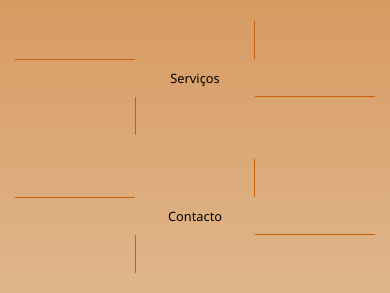
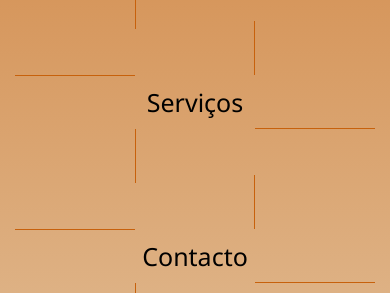
Before and after one commit to Mauricio86-make/SITE-SOL, a plain HTML site: page index.html in a window 390 px wide. Shown: the part 599-892 px from the top of the page. Drawn offline with Linux system fonts and the light colour scheme.

Commit message:
new letter

```diff
--- a/index.html
+++ b/index.html
@@ -393,6 +393,7 @@ body {
     color: black;
     text-align: center;
     transition: color 0.3s;
+    font-size: 25px;
 }
 
 .links-buttons:hover {
--- a/style.css
+++ b/style.css
@@ -376,7 +376,8 @@ footer {
     }
 
     .links-buttons {
-        font-size: 0.8em;
+        font-size: 15px;
+
     }
 
     .slider-container {
```
